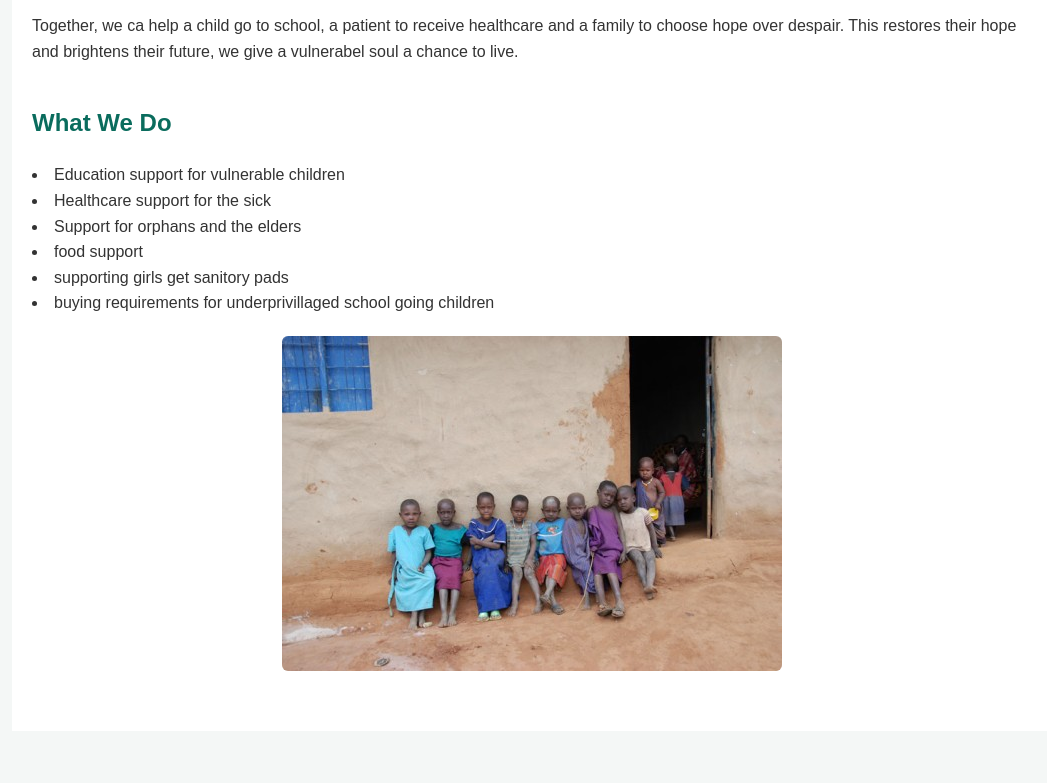
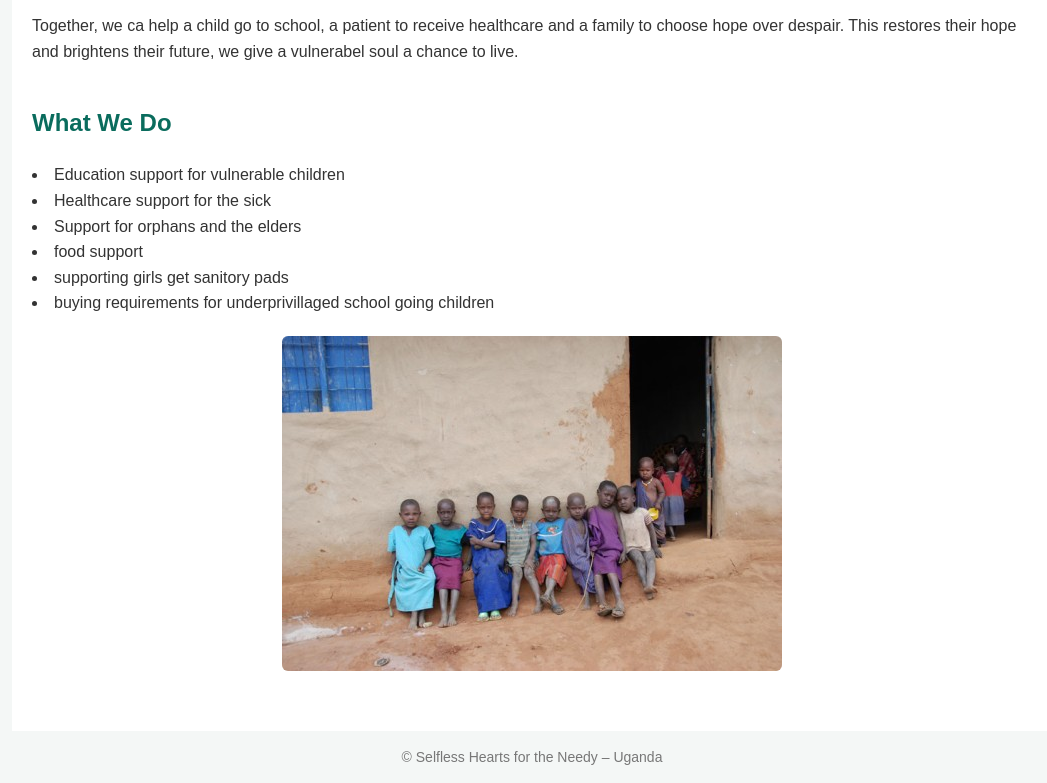
Before and after one commit to Javis202530/selfless-hearts-uganda, a plain HTML site: page index.html in a window 1280 px wide. Shown: the part 1361-2144 px from the top of the page, without its empty margins (108-1155 px from the left). Before the commit the page ends 2092 px from the top, so only its background shows below. Drawn offline with Linux system fonts and the light colour scheme.

Commit message:
index.html

```diff
--- a/index.html
+++ b/index.html
@@ -245,3 +245,10 @@ Because someone cared, My life changed. Today,I give back.
   <li>buying requirements for underprivillaged school going children</li>
 
   <P> <img src="oo.jpg" alt="Selfless Hearts foundation  Uganda"></P>
+
+</div>
+
+
+<footer>
+© Selfless Hearts for the Needy – Uganda
+</footer>
```
